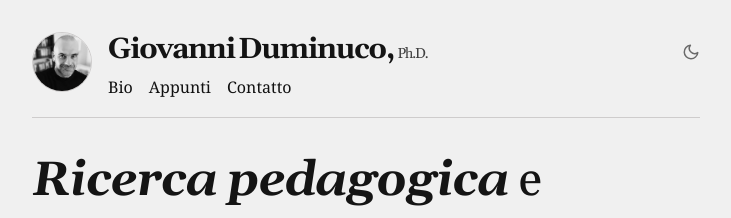
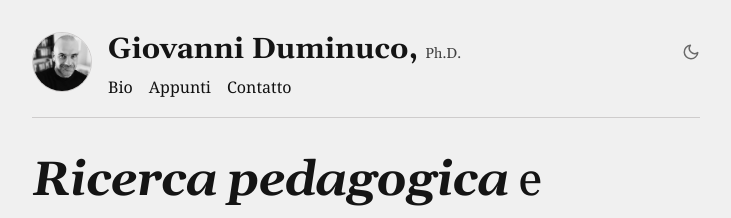
Before and after one commit to dumgio/dumgio.github.io, a Jekyll site: the page built from index.html, in a window 1280 px wide. Shown: the top 218 px of the page, without its empty margins (274-1005 px from the left). Built offline with Jekyll 4.4.1, drawn with Linux system fonts in a browser that asks for light colours; some web fonts are replaced.

Commit message:
Update default.html

```diff
--- a/_layouts/default.html
+++ b/_layouts/default.html
@@ -90,17 +90,18 @@
             width: 100%;
         }
 
-        /* Modifica specifica Titolo H1 */
+        /* Modifica specifica Titolo H1 secondo le nuove specifiche */
         .title h1 {
             font-family: 'Gelasio', serif !important;
+            font-style: normal;
+            font-weight: 700;
             font-size: 29px;
-            font-weight: 700;
             line-height: 35px;
             color: var(--title-color);
             margin: 0;
             white-space: nowrap;
-            letter-spacing: -0.04em;
-            word-spacing: -0.1em;
+            /* Ho rimosso letter-spacing negativo per fedeltà alla tua specifica,
+               ma se vuoi riavvicinarli aggiungi: letter-spacing: -0.04em; */
         }
 
         .phd-text { font-size: 0.9rem; font-weight: 400; opacity: 0.8; }
@@ -171,7 +172,8 @@
         @media screen and (max-width: 620px) {
             body { font-size: 1.125rem !important; }
             .profile-photo { width: 50px; height: 50px; }
-            .title h1 { font-size: 24px; }
+            /* Mobile adjustment per non far uscire il titolo */
+            .title h1 { font-size: 24px; line-height: 28px; }
             .footer-container { flex-direction: column; gap: 1rem; align-items: flex-start; }
         }
     </style>
```
